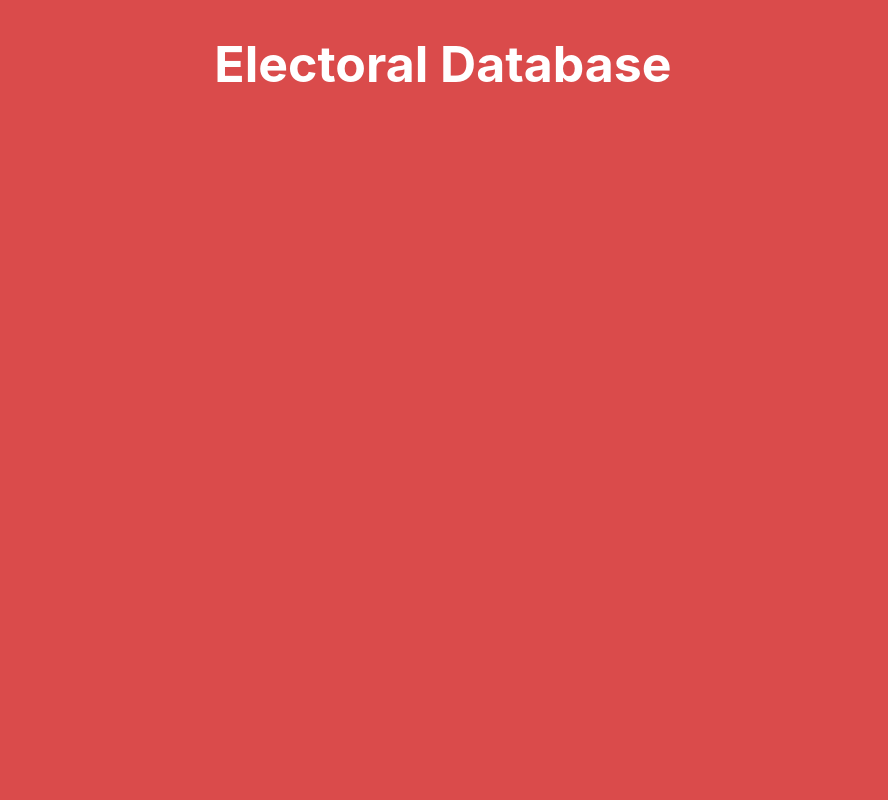
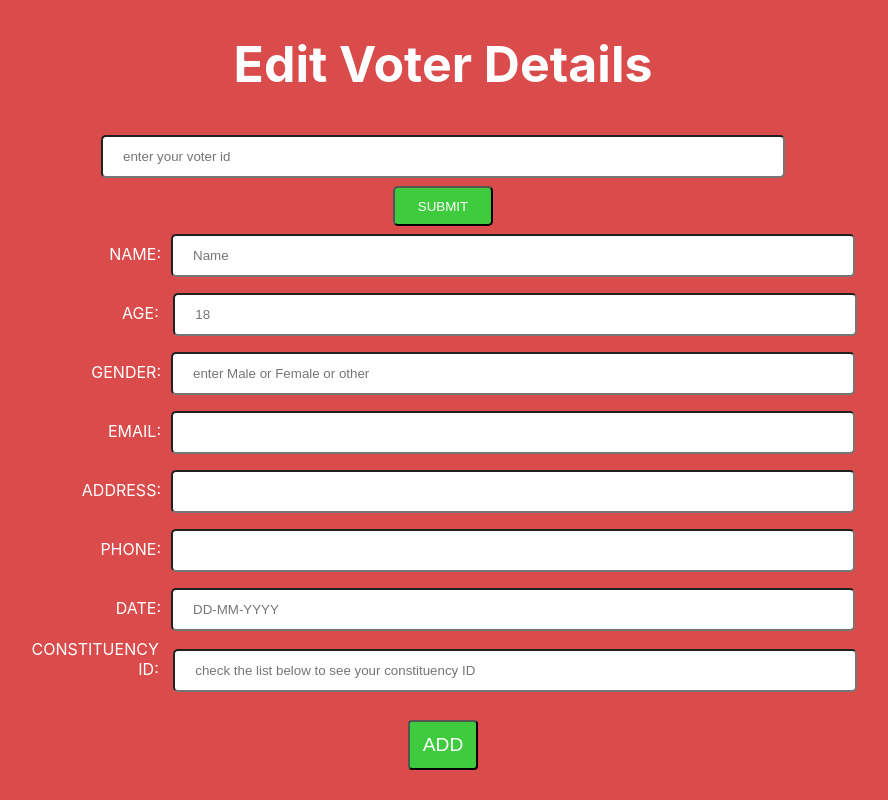
Before and after one commit to Amogh24/election_dbms, a React (Create React App) app in the folder client/front/: page /editvoter in a window 1280 px wide. Shown: the whole page, without its empty margins (197-1085 px from the left). Built offline with nearby package versions, Linux system fonts and the light colour scheme.

Commit message:
edit voter

```diff
--- a/client/front/src/App.js
+++ b/client/front/src/App.js
@@ -3,17 +3,19 @@ import Voter from './voter.js';
 import Nav from './nav.js';
 import Inputvoter from './new_voter.js'
 import Officer from './officer.js'
+import Edit from './editvoter.js'
 import {BrowserRouter as Router,Switch,Route} from 'react-router-dom';
 function App() {
   return (
     <Router>
     <div className="App">
-    <h1 className="heading">Electoral Database</h1>
+
       <Switch>
       <Route path = "/" exact component={Nav}/>
       <Route path = "/voter" exact component={Voter}/>
       <Route path = '/newvoter'component={Inputvoter}/>
       <Route path = '/officer' component={Officer}/>
+      <Route path = '/editvoter' component={Edit}/>
       </Switch>
     </div>
     </Router>
--- a/client/front/src/editvoter.js
+++ b/client/front/src/editvoter.js
@@ -1 +1,155 @@
-import React from react;
+import React, { useState } from 'react';
+
+ const Edit = () =>
+ {
+     const [id,setId] = useState('');
+     const [name,setName] = useState('');
+     const [age,setAge] = useState('');
+     const [gender,setGender] = useState('')
+     const [mail,setMail] = useState('')
+     const [address,setAddress] = useState('')
+     const [phone,setPhone] = useState('')
+     const [date,setDate] = useState('')
+     const [consti,setConsti] = useState('')
+     const handleID = (event) =>
+    {
+        setId(event.target.value)
+    }
+    const FetchVoter = async(event)=>{
+        event.preventDefault();
+        const response = await fetch(`http://localhost:5000/voter/${id}`)
+        const data = await response.json()
+        console.log(data)
+    setName(`${data[0].name}`)
+    setAge(`${data[0].age}`)
+    setGender(`${data[0].gender}`)
+    setMail(`${data[0].email}`)
+    setAddress(`${data[0].address}`)
+    setPhone(`${data[0].phone}`)
+    setDate(`${data[0].dob}`)
+    setConsti(`${data[0].consti_id}`)
+
+
+    }
+    const updatePerson = async(event)=>
+    {
+        event.preventDefault();
+       try{
+        const person =
+        {
+           name:name,
+           age:age,
+           gender:gender,
+           address:address,
+           phone:phone,
+           dob:date,
+           email:mail,
+           consti_id:consti
+        }
+        if(window.confirm("Do you want to submit?"))
+        {
+            if(age<18)
+        {
+            window.alert("Age must be greater than 18")
+        }
+        console.log(person)
+        const response = await fetch(`http://localhost:5000/voter/${id}`,{
+           method:"PUT" ,
+           headers:{"Content-Type": "application/json"},
+           body : JSON.stringify(person)
+        });
+    }
+       }
+       catch(error){
+           console.log(error.message)
+       }
+}
+
+    //name
+const handleName = (event) =>
+{
+ console.log(event.target.value)
+ setName(event.target.value)
+}
+//age
+const handleAge = (event) =>
+{
+ console.log(event.target.value)
+
+ setAge(event.target.value)
+}
+//gender
+const handleGender = (event) =>
+{
+ console.log(event.target.value)
+ setGender(event.target.value)
+}
+//mail
+const handleMail = (event) =>
+{
+ console.log(event.target.value)
+ setMail(event.target.value)
+}
+//address
+const handleAddress = (event) =>
+{
+    console.log(event.target.value)
+    setAddress(event.target.value)
+}
+//phone
+const handlePhone = (event) =>
+{
+ console.log(event.target.value)
+ setPhone(event.target.value)
+}
+//date
+const handleDate = (event) =>
+{
+ console.log(event.target.value)
+ setDate(event.target.value)
+}
+//constituency
+const handleConsti = (event) =>
+{
+ console.log(event.target.value)
+ setConsti(event.target.value)
+}
+
+
+    return(
+        <div>
+            <h1 className="heading">Edit Voter Details</h1>
+        <form onSubmit={FetchVoter}>
+        <input type="number" placeholder="enter your voter id" value={id} onChange={handleID}></input>
+        <div>
+            <button style={{backgroundColor:" rgb(62, 204, 62)",borderRadius:"5px",color:"white",height:"40px",width:"100px"}}>SUBMIT</button>
+        </div>
+        </form>
+        <form onSubmit ={updatePerson}>
+    <div>
+        <label>NAME: </label><input placeholder="Name"type="text" value = {name}
+        onChange = {handleName}/><br />
+       <label>AGE:</label> <input placeholder="18" type="number" value = {age}
+        onChange = {handleAge}/> <br />
+       <label>GENDER: </label><input type="text" placeholder="enter Male or Female or other"value = {gender}
+        onChange = {handleGender}/> <br />
+        <label>EMAIL: </label><input value = {mail}
+        onChange = {handleMail}/> <br />
+        <label>ADDRESS: </label><input value = {address}
+        onChange = {handleAddress}/><br />
+        <label>PHONE: </label><input type="number"value = {phone}
+        onChange = {handlePhone}/><br />
+        <label>DATE: </label><input placeholder="DD-MM-YYYY"value = {date}
+        onChange = {handleDate}/> <br />
+       <label>CONSTITUENCY ID:</label> <input placeholder="check the list below to see your constituency ID"value = {consti}
+        onChange = {handleConsti}/> <br />
+
+    </div>
+    <div>
+        <button className="sub">ADD</button>
+    </div>
+    </form>
+        </div>
+    )
+ }
+ export default Edit;
--- a/client/front/src/nav.js
+++ b/client/front/src/nav.js
@@ -11,7 +11,7 @@ const linkStyle={
 {
     return(
 
-
+        <div><h1 className="heading">Electoral Database</h1>
       <div className="nav">
 
       <ul className="list">
@@ -31,7 +31,7 @@ const linkStyle={
 
       </ul>
       </div>
-
+      </div>
     );
 }
 export default Nav;
--- a/client/front/src/officer.js
+++ b/client/front/src/officer.js
@@ -67,6 +67,7 @@ console.log(officers)
 return(
 
     <div>
+        <h1 className="heading">List of Election Officers</h1>
          <table className="t">
     <thead>
       <tr className="tr">
```
